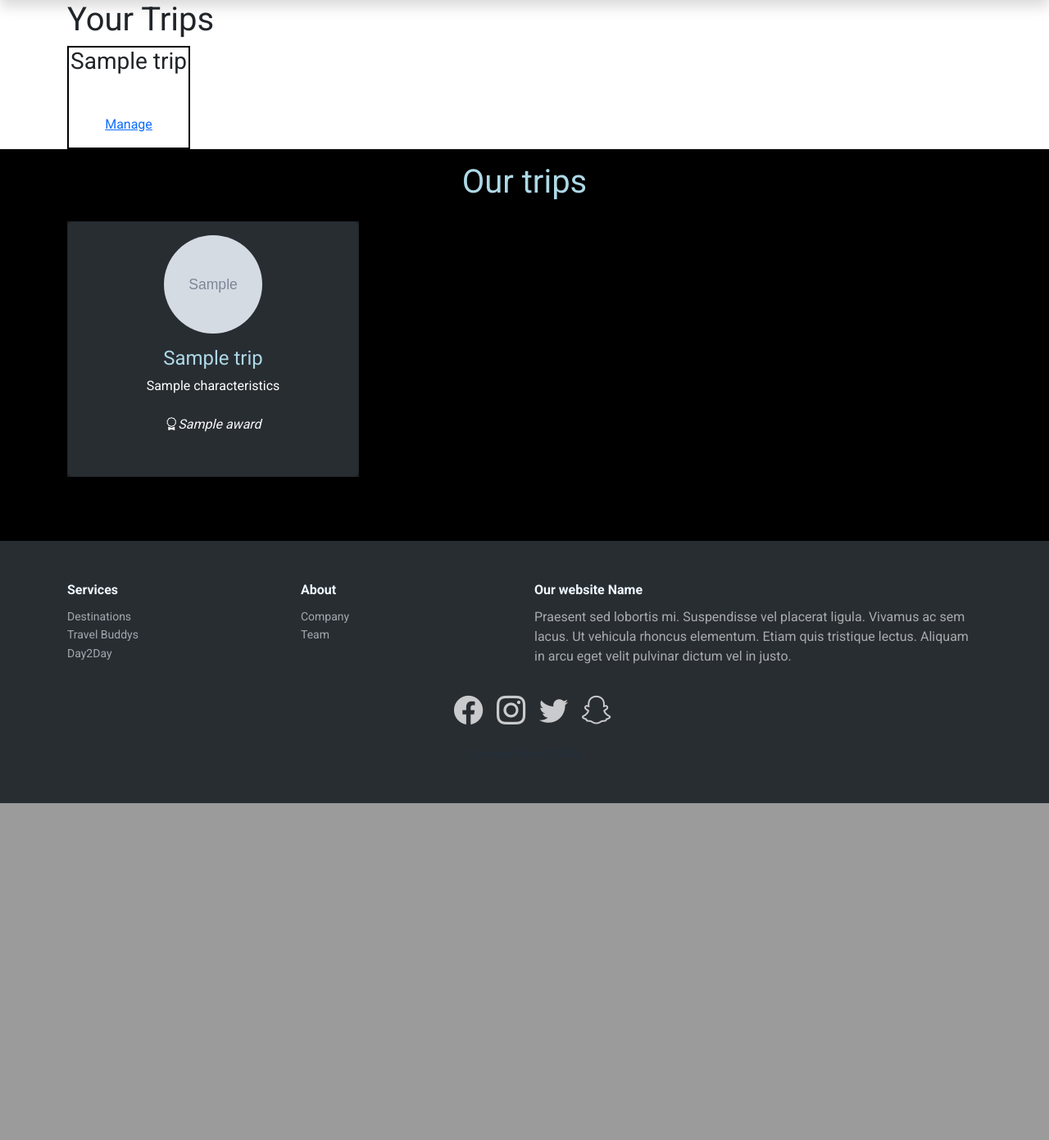
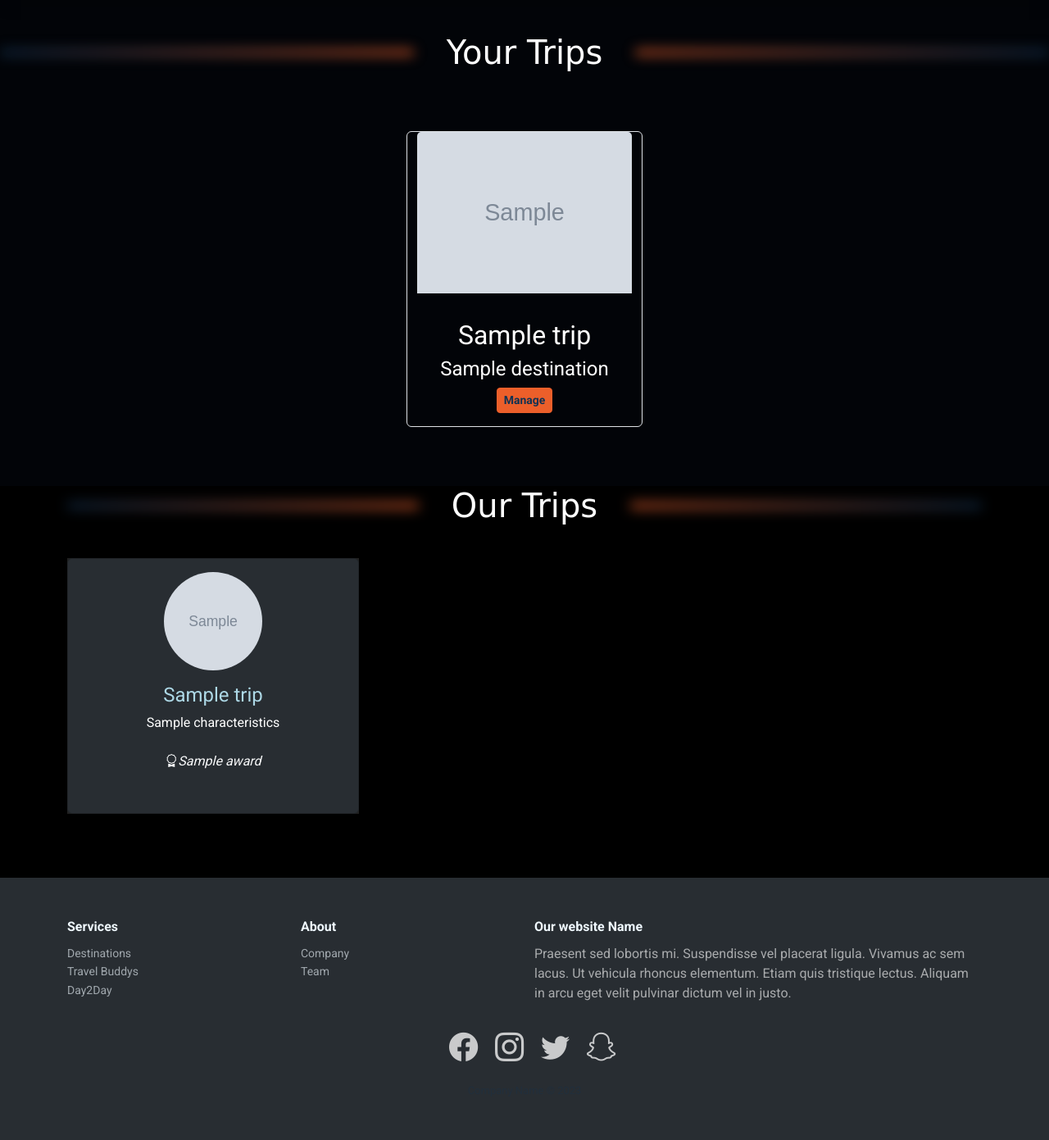
Before and after one commit to kornsp1racy/space-travel, a Symfony app: template templates/dashboard/index.html.twig in a window 1280 px wide. Shown: the part 556-1947 px from the top of the page at 82% size. Before the commit the page ends 1536 px from the top, so only its background shows below. Run offline with Twig, Linux system fonts and the light colour scheme; the template is opened without the code that fills it: most values are stand-ins (such as "Sample title", 1, 10 or a date in 2020); grey boxes marked "Sample" are stand-in pictures; some libraries are stand-ins or nearby versions; some web fonts are replaced.

Commit message:
styling dashboard

```diff
--- a/public/css/style.css
+++ b/public/css/style.css
@@ -338,6 +338,7 @@ footer i {
 
 /*Dashboard*/
 
+
 .bg-image {
   background: url("https://cdn.pixabay.com/photo/2016/08/05/12/44/space-1572212__340.png") no-repeat center center fixed;
   -webkit-background-size: cover;
--- a/templates/dashboard/index.html.twig
+++ b/templates/dashboard/index.html.twig
@@ -1,9 +1,15 @@
 {% extends 'base.html.twig' %}
 
-{% block title %}Welcome{% endblock %}
+{% block title %}Welcome
+{% endblock %}
 
 {% block body %}
-
+	<style>
+    body {
+			background-color: var(--main-bg-color);
+			color: white;
+		}
+	</style>
 	<body>
 
 
@@ -12,7 +18,9 @@
 
 		<nav class="navbar navbar-expand-lg " style="background-color:black">
 			<div class="container-fluid">
-            <a class="navbar-brand"href="#"><i class="bi bi-rocket text-light"></i></a>
+				<a class="navbar-brand" href="#">
+					<i class="bi bi-rocket text-light"></i>
+				</a>
 				<button class="navbar-toggler" type="button" data-bs-toggle="collapse" data-bs-target="#navbarSupportedContent" aria-controls="navbarSupportedContent" aria-expanded="false" aria-label="Toggle navigation">
 					<span class="navbar-toggler-icon"></span>
 				</button>
@@ -29,7 +37,9 @@
 					</ul>
 					<form class="d-flex" role="search">
 						<a class="btn btn-light btn-orange fw-bold mx-1" href="/logout">Logout</a>
-              <a class="btn btn-outline-light" href="/dashboard/details"><i class="bi bi-person"></i></a>
+						<a class="btn btn-outline-light" href="/dashboard/details">
+							<i class="bi bi-person"></i>
+						</a>
 					</form>
 				</div>
 			</div>
@@ -48,53 +58,65 @@
 		</div>
 
 		<!--Bootstrap Cards for the trips-->
-    <div class="container">
-        <h1>Your Trips</h1>
+		<div class="your-trips">
+			<h1 class="divider-heading divider glow line">Your Trips</h1>
+			<div class="row justify-content-around py-3">
 				{% set trip_id = 0 %}
 				{% for trip in selectedTrips %}
 					{% set trip = trip.trip %}
-        <div style="border: 2px solid black; width: 150px; text-align: center;">
-            <h3>{{ trip.name }}</h3>
-            <p>{{ trip.destination }}</p>
-            <p><a href="/dashboard/trips/{{ trip_id }}">Manage</a></p>
+					<div class="card col-xl-3 col-lg-4 col-md-6 col-sm-12 text-center border rounded m-3" style="width: 18rem;">
+						<img class="card-img-top" src="{{ trip.image }}" alt="Card image cap">
+						<div class="card-body mt-3">
+							<h2 class="card-title">{{ trip.name }}</h2>
+							<h4 class="card-title">{{ trip.destination }}</h4>
+                            <a class="btn btn-light btn-orange btn-sm fw-bold" href="/dashboard/trips/{{ trip_id }}">Manage</a>
+						</div>
+
 					</div>
 					{% set trip_id = trip_id + 1 %}
 				{% endfor %}
+			</div>
+
 
 		</div>
 
 		<section id="desti">
 			<div class="container">
-            <h5 class="section-title h1 py-3" style="text-align:center; color:lightblue">Our trips</h5>
+				<h1 class="divider-heading divider glow line">Our Trips</h1>
 				<div class="row">
 
 
 					{% for trip in trips %}
 
 
-
 						<!-- Trips -->
 						<div class="col-xs-12 col-sm-6 col-md-4 mb-5">
 							<div class="image-flip" ontouchstart="this.classList.toggle('hover');">
 								<div class="mainflip">
-                            <div class="frontside" >
+									<div class="frontside">
 										<div class="card" style="background: #282d32;">
 											<div class="card-body text-center">
 												<p><img class=" img-fluid" src={{trip.image}} alt="card image"></p>
-                                        <h4 class="card-title"> {{trip.name}}</h4>
+												<h4 class="card-title">
+													{{trip.name}}</h4>
 												<p class="card-text">{{trip.characteristics}}</p>
-                                        <a href="#" class="btn btn-xl"><i class="bi bi-award text-light">{{trip.award}}</i></a>
+												<a href="#" class="btn btn-xl">
+													<i class="bi bi-award text-light">{{trip.award}}</i>
+												</a>
 											</div>
 										</div>
 									</div>
 									<div class="backside ">
-                                <div class="card"  style="background:  #282d32;">
+										<div class="card" style="background:  #282d32;">
 											<div class="card-body text-center ">
 												<h4 class="card-title">{{trip.destination}}</h4>
 												<p class="card-text">{{trip.characteristics}}</p>
-                                        <p>Duration in Days:  {{trip.duration}}</p>
-                                        <p>Your Travel Partner: {{trip.host}}</p>
-                                        <p>Award: {{trip.award}}</p>
+												<p>Duration in Days:
+													{{trip.duration}}</p>
+												<p>Your Travel Partner:
+													{{trip.host}}</p>
+												<p>Award:
+													{{trip.award}}</p>
 
 												<a href="/trips/{{ trip.id }}" class="btn btn-success text-light">Details</a>
 
@@ -114,7 +136,7 @@
 
 		<!--Footer-->
 		<footer class="ft">
-        <div class="footer-dark" >
+			<div class="footer-dark">
 				<footer>
 					<div class="container">
 						<div class="row">
@@ -138,7 +160,20 @@
 								<h3>Our website Name</h3>
 								<p>Praesent sed lobortis mi. Suspendisse vel placerat ligula. Vivamus ac sem lacus. Ut vehicula rhoncus elementum. Etiam quis tristique lectus. Aliquam in arcu eget velit pulvinar dictum vel in justo.</p>
 							</div>
-                        <div class="col item social"><a href="#"><i class="bi bi-facebook"></i></a><a href="#"><i class="bi bi-instagram"></i></a><a href="#"><i class="bi bi-twitter"></i></a><a href="#"><i class="bi bi-snapchat"></i></a></div>
+							<div class="col item social">
+								<a href="#">
+									<i class="bi bi-facebook"></i>
+								</a>
+								<a href="#">
+									<i class="bi bi-instagram"></i>
+								</a>
+								<a href="#">
+									<i class="bi bi-twitter"></i>
+								</a>
+								<a href="#">
+									<i class="bi bi-snapchat"></i>
+								</a>
+							</div>
 						</div>
 						<p class="copyright">Company Name © 2023</p>
 					</div>
@@ -146,15 +181,10 @@
 			</div>
 
 		</footer>
-    <script type="text/javascript" src = "/public/js/planner.js"></script>
+		<script type="text/javascript" src="/public/js/planner.js"></script>
 	</body>
 
 
 	<script src="https://cdn.jsdelivr.net/npm/@popperjs/core@2.11.7/dist/umd/popper.min.js" integrity="sha384-zYPOMqeu1DAVkHiLqWBUTcbYfZ8osu1Nd6Z89ify25QV9guujx43ITvfi12/QExE" crossorigin="anonymous"></script>
-    <script src="https://cdn.jsdelivr.net/npm/bootstrap@5.3.0-alpha3/dist/js/bootstrap.min.js" integrity="sha384-Y4oOpwW3duJdCWv5ly8SCFYWqFDsfob/3GkgExXKV4idmbt98QcxXYs9UoXAB7BZ" crossorigin="anonymous"></script></body>
-</html>
-
-
-
-
-{% endblock %}
+	<script src="https://cdn.jsdelivr.net/npm/bootstrap@5.3.0-alpha3/dist/js/bootstrap.min.js" integrity="sha384-Y4oOpwW3duJdCWv5ly8SCFYWqFDsfob/3GkgExXKV4idmbt98QcxXYs9UoXAB7BZ" crossorigin="anonymous"></script>
+</body></html>{% endblock %}
```
Lines whose indentation alone changed are shown as unchanged.
